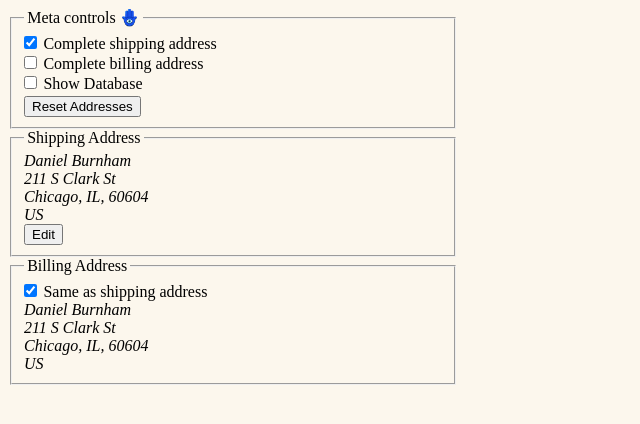
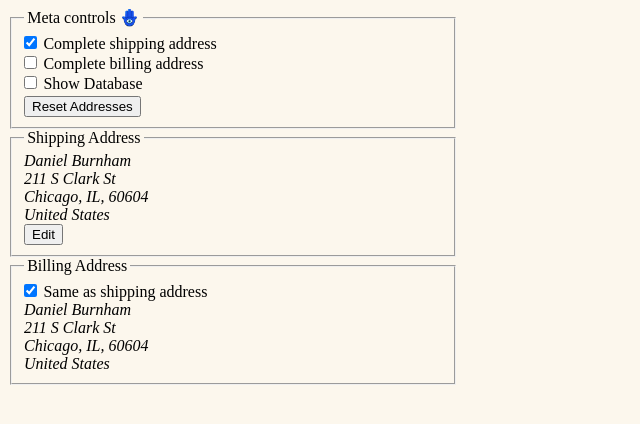
Before and after one commit to jocmp/billing-billing, a React (Create React App) app: page / in a window 1280 px wide. Both pictures are taken after a click on the checkbox "Complete shipping address". Shown: the top 424 px of the page, without its empty margins (0-640 px from the left). Built offline with nearby package versions, Linux system fonts and the light colour scheme.

Commit message:
Print country name in summary

```diff
--- a/src/AddressSummary.tsx
+++ b/src/AddressSummary.tsx
@@ -1,4 +1,5 @@
 import { compact } from "lodash";
+import { countries } from "./database";
 import { Address } from "./types";
 
 interface Props {
@@ -18,7 +19,7 @@ export function AddressSummary({ address }: Props) {
       {address.streetAddress}<br />
       {address.extendedAddress}
       {localityLine}<br />
-      {address.countryCode}
+      {countries[address.countryCode]}
     </address>
   );
 }
--- a/src/database.ts
+++ b/src/database.ts
@@ -75,7 +75,7 @@ export const usAdminAreas = {
   WY: "Wyoming"
 };
 
-export const countries = {
+export const countries: Record<string, string> = {
   US: 'United States',
   CA: 'Canada',
   GB: 'United Kingdom',
```
